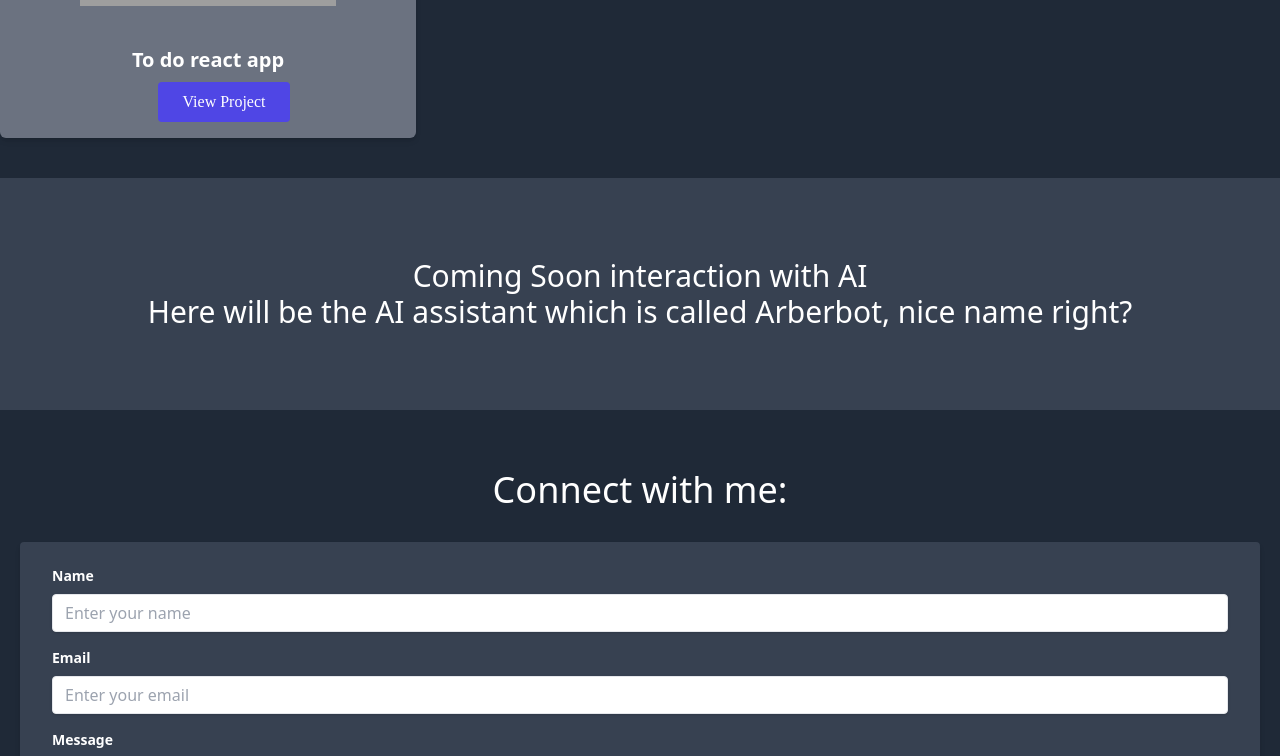
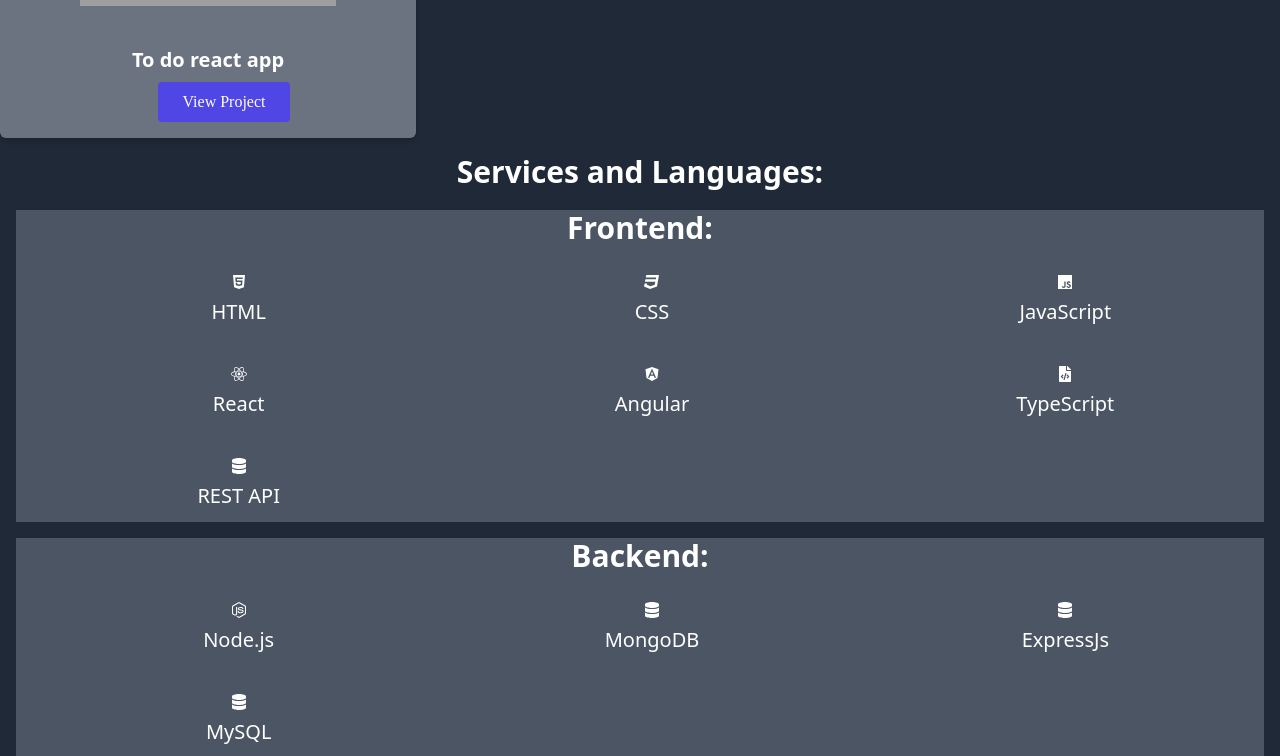
Before and after one commit to ArberTotraku/portofolio, a React (Create React App) app: page / in a window 1280 px wide. Shown: the part 3240-3996 px from the top of the page. Built offline with nearby package versions, Linux system fonts and the light colour scheme; grey boxes are pictures that could not be loaded.

Commit message:
added services part

```diff
--- a/package.json
+++ b/package.json
@@ -7,11 +7,13 @@
     "@testing-library/react": "^13.4.0",
     "@testing-library/user-event": "^13.5.0",
     "dotenv": "^16.3.1",
+    "font-awesome": "^4.7.0",
     "openai": "^4.12.4",
     "path-browserify": "^1.0.1",
     "process": "^0.11.10",
     "react": "^18.2.0",
     "react-dom": "^18.2.0",
+    "react-icons": "^4.11.0",
     "react-ionicons": "^4.2.1",
     "react-pdf": "^7.5.1",
     "react-router-dom": "^6.17.0",
--- a/src/App.jsx
+++ b/src/App.jsx
@@ -13,7 +13,7 @@
 // import Home from "./pages/Home.jsx";
 // import HamburgerMenu from './components/HamburgerMenu.jsx'
 // import Navbar from './pages/Navbar.jsx'
-import ComingSoon from "./pages/ComingSoon.jsx"
+import Services from "./pages/Services.jsx"
 import TestimonialsPage from "./pages/TestimonialsPage.jsx";
 
 const App = () => {
@@ -27,7 +27,7 @@
       <About />
       <Projects />
       {/* <ChatComponent/> */}
-<ComingSoon/>
+<Services/>
       <Contact/>
       <TestimonialsPage/>
       <Footer />
--- a/src/pages/ComingSoon.jsx
+++ /dev/null
@@ -1,15 +0,0 @@
-// import ChatComponent from "../components/ChatComponent.jsx"
-
-
-
-const ComingSoon = () => {
-  return (
-    <div className='text-3xl bg-gray-700 container mx-auto text-center text-white mt-10 mb-5 p-20'>
-        <h1 className='text-center'>Coming Soon interaction with AI</h1>
-        <p>Here will be the AI assistant which is called Arberbot, nice name right?</p>
-        {/* <ChatComponent/> */}
-        </div>
-  )
-}
-
-export default ComingSoon
--- /dev/null
+++ b/src/pages/Services.jsx
@@ -0,0 +1,50 @@
+import React from 'react';
+import { FaHtml5, FaCss3, FaJs, FaReact, FaAngular, FaNodeJs, FaDatabase, FaFileCode } from 'react-icons/fa';
+
+const Services = () => {
+  const frontendTechnologies = [
+    { name: "HTML", icon: <FaHtml5 /> },
+    { name: "CSS", icon: <FaCss3 /> },
+    { name: "JavaScript", icon: <FaJs /> },
+    { name: "React", icon: <FaReact /> },
+    { name: "Angular", icon: <FaAngular /> },
+    { name: "TypeScript", icon: <FaFileCode /> },
+    { name: "REST API", icon: <FaDatabase /> },
+  ];
+  const backendTechnologies = [
+    { name: "Node.js", icon: <FaNodeJs /> },
+    { name: "MongoDB", icon: <FaDatabase /> },
+    { name: "ExpressJs", icon: <FaDatabase /> },
+    { name: "MySQL", icon: <FaDatabase/> },
+  ];
+
+  return (
+    <div className="p-4 text-center ">
+      <h2 className="text-3xl font-semibold mb-5">Services and Languages:</h2>
+      <div className="mb-4 bg-gray-600">
+        <h3 className="text-3xl font-semibold m-4">Frontend:</h3>
+        <ul className="list-disc pl-6 grid grid-cols-3 gap-4">
+          {frontendTechnologies.map((tech, index) => (
+            <li key={index} className="flex flex-col items-center p-3">
+              {tech.icon} {/* Display the icon */}
+              <span className="text-xl mt-2">{tech.name}</span> {/* Display the technology name */}
+            </li>
+          ))}
+        </ul>
+      </div>
+      <div className='bg-gray-600'>
+        <h3 className="text-3xl font-semibold mb-4">Backend:</h3>
+        <ul className="list-disc pl-6 grid grid-cols-3 gap-4">
+          {backendTechnologies.map((tech, index) => (
+            <li key={index} className="flex flex-col items-center p-3">
+              {tech.icon} {/* Display the icon */}
+              <span className="text-xl mt-2">{tech.name}</span> {/* Display the technology name */}
+            </li>
+          ))}
+        </ul>
+      </div>
+    </div>
+  );
+};
+
+export default Services;
```
Also changed, not shown: 1 other file (tests, documents, lock files or other folders).
